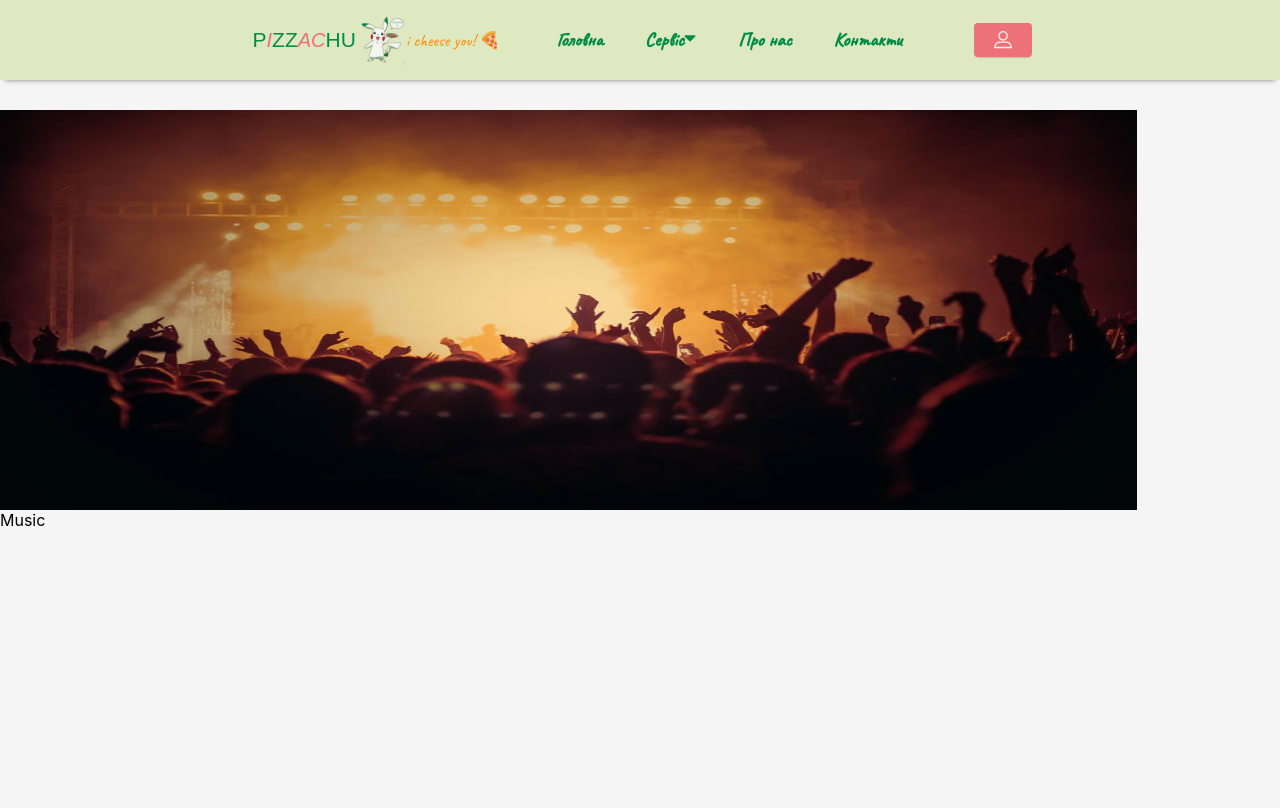
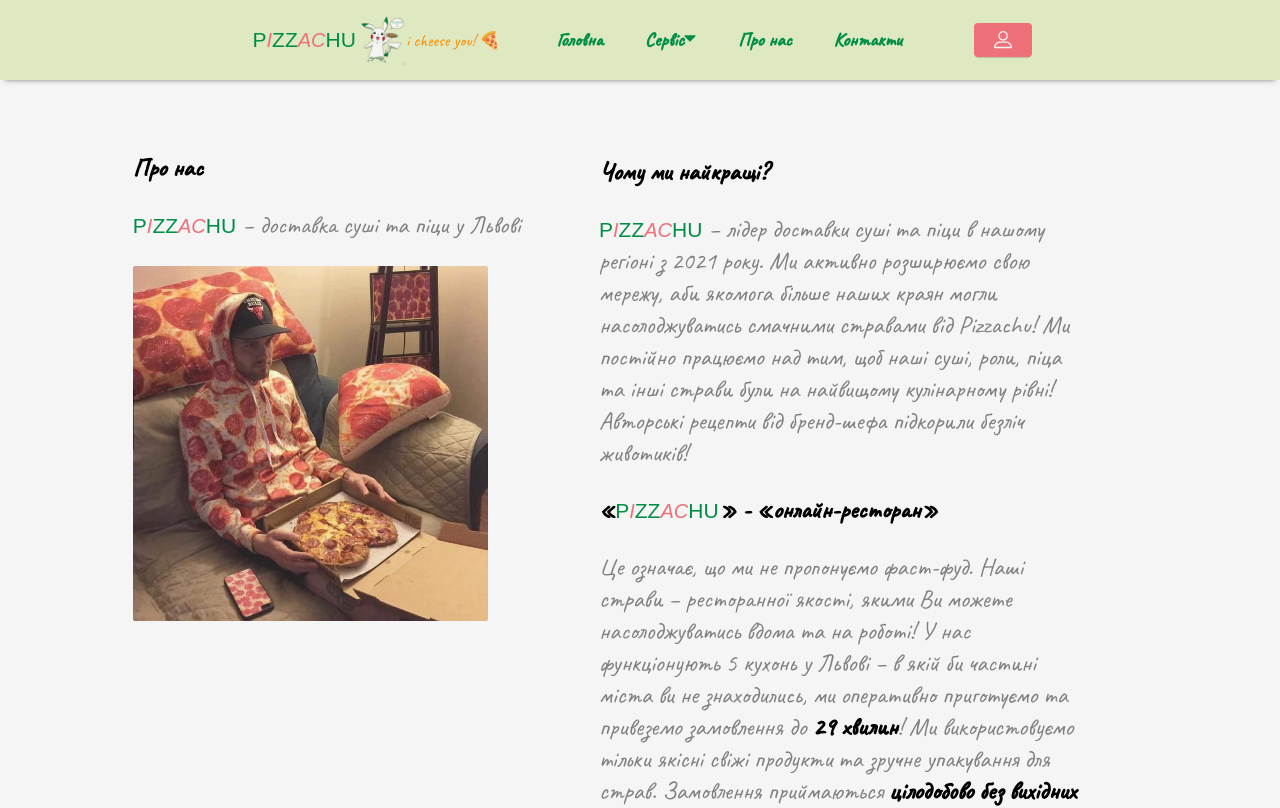
Before and after one commit to VolodymyrPerun/pizzachu-react-main, a React (Create React App) app: page /about in a window 1280 px wide. Shown: the top 808 px of the page. Built offline with nearby package versions, Linux system fonts and the light colour scheme.

Commit message:
create aboutUs page

```diff
--- a/src/Components/pages/AboutUs/AboutAs.module.scss
+++ b/src/Components/pages/AboutUs/AboutAs.module.scss
@@ -1,13 +1,66 @@
-.music {
+.container {
+  width: 80%;
   display: grid;
+  justify-self: center;
+  justify-content: center;
+  justify-items: center;
+  align-content: space-around;
+  align-self: center;
+  grid-template-columns: 40% 60%;
+  grid-template-rows: 1fr 1fr;
+  margin: 0 auto;
+  font-family: 'Caveat', cursive;
+  vertical-align: baseline;
+
+  span {
+    color: black;
+    font-weight: bolder;
+  }
 
   img {
-    background-repeat: no-repeat;
-    background-position: center;
-    background-size: cover;
-    width: 98.8%;
-    max-height: 50vh;
-    grid-column: 1 / 3;
-    grid-row: 1;
+    border-radius: 2px;
+  }
+
+  .logo {
+    color: #008E46;
+    font-size: 21px;
+    font-weight: 400;
+    font-family: 'Balsamiq Sans', Arial, cursive, sans-serif;
+    text-transform: uppercase;
+
+    & > span {
+      font-size: 20px;
+      font-weight: 400;
+      color: #EE7179;
+      font-style: italic;
+    }
+  }
+
+  .title {
+    font-size: 25px;
+    font-weight: 800;
+  }
+
+  .subtitle {
+    font-size: 25px;
+    font-weight: 400;
+    color: gray;
+  }
+
+  .description {
+    width: 80%;
   }
 }
+
+@media only screen and (max-width: 985px) {
+  .container {
+    width: 90%;
+    padding: 0 5px;
+    grid-template-columns: 1fr;
+    grid-template-rows: 1fr;
+
+    .aside {
+      width: 80%;
+    }
+  }
+}
--- a/src/Components/pages/AboutUs/AboutUs.jsx
+++ b/src/Components/pages/AboutUs/AboutUs.jsx
@@ -1,14 +1,59 @@
 import React from 'react';
-import style from './AboutAs.module.scss';
-import musicPagePhoto from '../../../assets/images/musicPagePhoto.png'
+import styles from './AboutAs.module.scss';
+import aboutPagePhoto from "../../../assets/images/about.png";
 
 const AboutUs = () => {
     return (
-        <div>
-            <img className={style.music}
-                 alt='img'
-                 src={musicPagePhoto}/>
-            Music
+        <div className={styles.container}>
+            <div className={styles.aside}>
+                <h2 className={styles.title}>Про нас</h2>
+                <p className={styles.subtitle}>
+                    <span className={styles.logo}>P<span>i</span>zz<span>ac</span>hu</span> –
+                    доставка суші та піци у
+                    Львові
+                </p>
+                <img alt='img' src={aboutPagePhoto}/>
+            </div>
+            <div className={styles.description}>
+                <div className={styles.descriptionBlock}>
+                    <h3 className={styles.title}>Чому ми найкращі?</h3>
+                    <p className={styles.subtitle}>
+                        <span className={styles.logo}>P<span>i</span>zz<span>ac</span>hu</span> – лідер доставки суші та
+                        піци в нашому
+                        регіоні з 2021 року. Ми активно розширюємо свою мережу, аби якомога більше наших краян могли
+                        насолоджуватись смачними стравами від Pizzachu! Ми постійно працюємо над тим, щоб наші суші,
+                        роли, піца та інші страви були на найвищому кулінарному рівні! Авторські рецепти від бренд-шефа
+                        підкорили безліч животиків!
+                    </p>
+                </div>
+                <div className={styles.descriptionBlock}>
+                    <h3 className={styles.title}>«
+                        <span className={styles.logo}>P<span>i</span>zz<span>ac</span>hu</span>
+                        » - «онлайн-ресторан»
+                    </h3>
+                    <p className={styles.subtitle}>
+                        Це означає, що ми не пропонуємо фаст-фуд. Наші страви
+                        – ресторанної якості, якими Ви можете насолоджуватись вдома та на роботі! У нас функціонують 5
+                        кухонь у Львові – в якій би частині міста ви не знаходились, ми оперативно приготуємо та
+                        привеземо замовлення до <span>29 хвилин</span>!
+
+                        Ми використовуємо тільки якісні свіжі продукти та зручне упакування для страв.
+
+                        Замовлення приймаються <span>цілодобово без вихідних 24/7</span>!
+                    </p>
+                </div>
+                <div className={styles.descriptionBlock}>
+                    <h3 className={styles.title}>Переваги доставки суші та
+                        піци <span className={styles.logo}>P<span>i</span>zz<span>ac</span>hu</span></h3>
+                    <p className={styles.subtitle}>
+                        Великі порції та широке меню на будь-який смак
+                        Швидка вчасна доставка в заявлені райони міста
+                        Незмінно свіжа та якісна продукція
+                        Ввічливий кваліфікований персонал
+                    </p>
+                </div>
+
+            </div>
         </div>
     )
 };
```
Also changed, not shown: src/assets/images/about.png (added).
